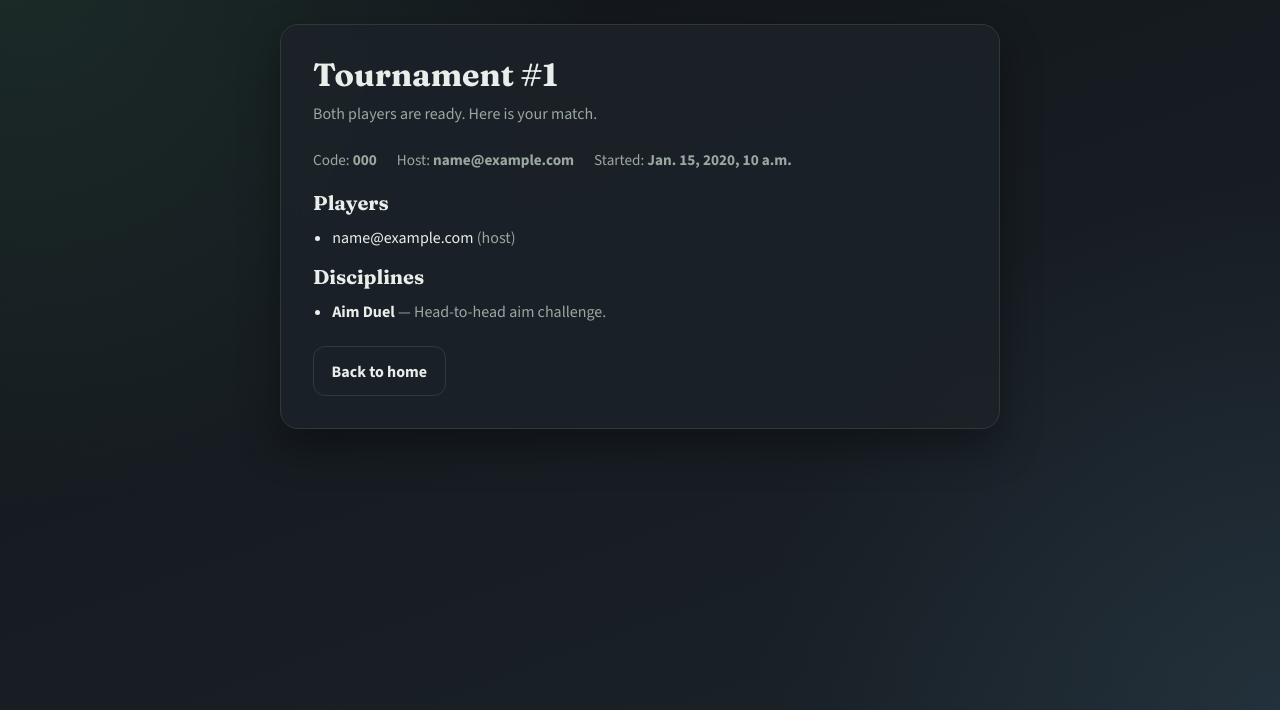
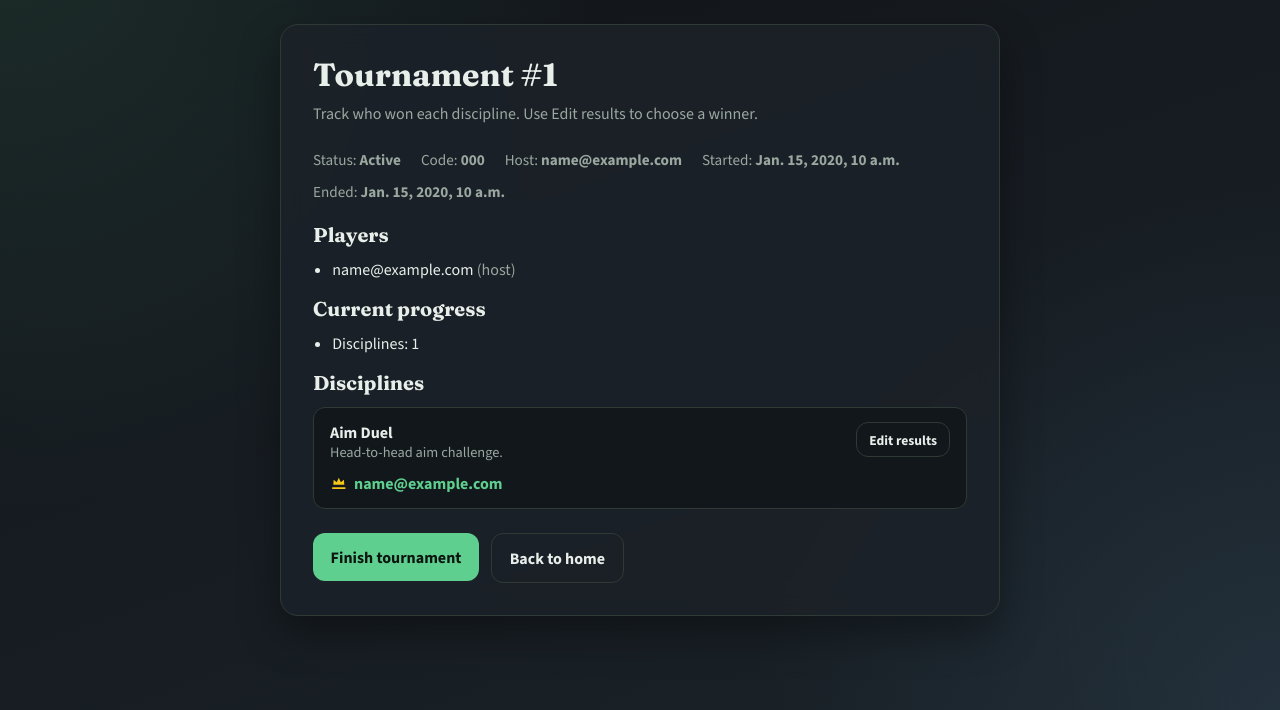
Before and after one commit to Sufl0wer/ultimate_1v1, a Django app: page /tournaments/1/ in a window 1280 px wide. Shown: the part 90-800 px from the top of the page. Run offline with Django 5.2, Linux system fonts and the light colour scheme; a user stored in the database is signed in; data comes from the database, SQL or seed files in the repository; tables that the repository leaves empty hold one stand-in row (values such as "Sample post").

Commit message:
add winner selection. add tournament progress information

```diff
--- a/accounts/models.py
+++ b/accounts/models.py
@@ -68,10 +68,12 @@ class Tournament(models.Model):
     STATUS_WAITING = "waiting"
     STATUS_SELECTING = "selecting"
     STATUS_ACTIVE = "active"
+    STATUS_FINISHED = "finished"
     STATUS_CHOICES = [
         (STATUS_WAITING, "Waiting for opponent"),
         (STATUS_SELECTING, "Selecting disciplines"),
         (STATUS_ACTIVE, "Active"),
+        (STATUS_FINISHED, "Finished"),
     ]
 
     invite_code = models.CharField(max_length=16, unique=True, db_index=True)
@@ -146,6 +148,17 @@ class Tournament(models.Model):
         self.disciplines.set(selected_ids)
         return True
 
+    def finish(self) -> bool:
+        if self.status == self.STATUS_FINISHED:
+            return True
+        if self.status != self.STATUS_ACTIVE:
+            return False
+
+        self.status = self.STATUS_FINISHED
+        self.end_time = timezone.now()
+        self.save(update_fields=["status", "end_time"])
+        return True
+
 
 class TournamentPlayer(models.Model):
     tournament = models.ForeignKey(
@@ -172,3 +185,29 @@ class TournamentPlayer(models.Model):
 
     def __str__(self) -> str:
         return f"{self.user} in {self.tournament}"
+
+
+class TournamentDisciplineResult(models.Model):
+    tournament = models.ForeignKey(
+        Tournament,
+        on_delete=models.CASCADE,
+        related_name="discipline_results",
+    )
+    discipline = models.ForeignKey(
+        Discipline,
+        on_delete=models.CASCADE,
+        related_name="tournament_results",
+    )
+    winner = models.ForeignKey(
+        settings.AUTH_USER_MODEL,
+        on_delete=models.CASCADE,
+        related_name="discipline_wins",
+    )
+    updated_at = models.DateTimeField(auto_now=True)
+
+    class Meta:
+        unique_together = [("tournament", "discipline")]
+        ordering = ["discipline__name"]
+
+    def __str__(self) -> str:
+        return f"{self.discipline} winner: {self.winner}"
--- a/accounts/urls.py
+++ b/accounts/urls.py
@@ -3,9 +3,11 @@ from django.urls import path
 from accounts.tournament_views import (
     tournament_create,
     tournament_detail,
+    tournament_finish,
     tournament_join,
     tournament_lobby,
     tournament_ready,
+    tournament_set_discipline_winner,
     tournament_status,
 )
 from accounts.views import EmailLoginView, EmailLogoutView, RegisterView, VerifyEmailView, home
@@ -20,6 +22,12 @@ urlpatterns = [
     path("tournaments/join/", tournament_join, name="tournament_join"),
     path("tournaments/<int:pk>/lobby/", tournament_lobby, name="tournament_lobby"),
     path("tournaments/<int:pk>/ready/", tournament_ready, name="tournament_ready"),
+    path(
+        "tournaments/<int:pk>/disciplines/winner/",
+        tournament_set_discipline_winner,
+        name="tournament_set_discipline_winner",
+    ),
+    path("tournaments/<int:pk>/finish/", tournament_finish, name="tournament_finish"),
     path("tournaments/<int:pk>/status/", tournament_status, name="tournament_status"),
     path("tournaments/<int:pk>/", tournament_detail, name="tournament_detail"),
 ]
--- a/static/css/style.css
+++ b/static/css/style.css
@@ -263,6 +263,86 @@ input:focus {
   color: var(--ink);
 }
 
+.result-list {
+  display: grid;
+  gap: 0.85rem;
+  margin-bottom: 1rem;
+}
+
+.result-item {
+  padding: 0.9rem 1rem;
+  border: 1px solid var(--line);
+  border-radius: 12px;
+  background: rgba(15, 19, 23, 0.7);
+}
+
+.result-header {
+  display: flex;
+  justify-content: space-between;
+  gap: 1rem;
+  align-items: flex-start;
+  flex-wrap: wrap;
+}
+
+.edit-results-btn {
+  padding: 0.45rem 0.75rem;
+  font-size: 0.85rem;
+  flex-shrink: 0;
+}
+
+.winner-edit {
+  display: grid;
+  grid-template-rows: 0fr;
+  transition: grid-template-rows 0.28s ease;
+}
+
+.winner-edit.is-open {
+  grid-template-rows: 1fr;
+}
+
+.winner-edit-inner {
+  overflow: hidden;
+  min-height: 0;
+}
+
+.winner-pick {
+  display: flex;
+  gap: 0.5rem;
+  flex-wrap: wrap;
+  padding-top: 0.85rem;
+}
+
+.winner-pick form {
+  margin: 0;
+}
+
+.winner-pick .btn {
+  padding: 0.45rem 0.75rem;
+  font-size: 0.85rem;
+}
+
+.winner-pick .btn.is-selected {
+  background: var(--accent);
+  color: #0c1510;
+  border-color: var(--accent);
+}
+
+.winner-text {
+  display: flex;
+  align-items: center;
+  gap: 0.4rem;
+  margin: 0.65rem 0 0;
+  color: var(--accent);
+  font-weight: 650;
+}
+
+.crown-icon {
+  width: 1.1rem;
+  height: 1.1rem;
+  flex-shrink: 0;
+  color: #f5c518;
+}
+
 .field-error {
   color: var(--danger);
   font-size: 0.85rem;
--- a/templates/accounts/home.html
+++ b/templates/accounts/home.html
@@ -33,7 +33,7 @@
         <span class="muted">· {{ tournament.get_status_display }}</span>
         <div class="muted small">Code: {{ tournament.invite_code }}</div>
       </div>
-      {% if tournament.status == "active" %}
+      {% if tournament.status == "active" or tournament.status == "finished" %}
       <a class="btn btn-secondary" href="{% url 'tournament_detail' tournament.pk %}">Open</a>
       {% else %}
       <a class="btn btn-secondary" href="{% url 'tournament_lobby' tournament.pk %}">Lobby</a>
--- a/templates/tournaments/detail.html
+++ b/templates/tournaments/detail.html
@@ -3,13 +3,21 @@
 {% block content %}
 <section class="panel panel-wide">
   <h1>Tournament #{{ tournament.id }}</h1>
-  <p class="lead">Both players are ready. Here is your match.</p>
+  {% if tournament.status == "finished" %}
+  <p class="lead">This tournament is finished.</p>
+  {% else %}
+  <p class="lead">Track who won each discipline. Use Edit results to choose a winner.</p>
+  {% endif %}
 
   <div class="status-row">
+    <span>Status: <strong>{{ tournament.get_status_display }}</strong></span>
     <span>Code: <strong>{{ tournament.invite_code }}</strong></span>
     <span>Host: <strong>{{ tournament.host.email }}</strong></span>
     {% if tournament.start_time %}
     <span>Started: <strong>{{ tournament.start_time }}</strong></span>
+    {% endif %}
+    {% if tournament.end_time %}
+    <span>Ended: <strong>{{ tournament.end_time }}</strong></span>
     {% endif %}
   </div>
 
@@ -20,22 +28,121 @@
     {% endfor %}
   </ul>
 
-  <h2 class="section-title">Disciplines</h2>
+  <h2 class="section-title">Current progress</h2>
   <ul class="plain-list">
-    {% for discipline in tournament.disciplines.all %}
-    <li>
-      <strong>{{ discipline.name }}</strong>
-      {% if discipline.description %}
-      <span class="muted"> — {{ discipline.description }}</span>
-      {% endif %}
-    </li>
-    {% empty %}
-    <li class="muted">No disciplines were selected.</li>
-    {% endfor %}
+    {% if scoreboard|length >= 2 %}
+      <li>{{ scoreboard.0.user.email }} {{ scoreboard.0.score }} : {{ scoreboard.1.score }} {{ scoreboard.1.user.email }}</li>
+    {% endif %}
+    <li>Disciplines: {{ discipline_count }}</li>
   </ul>
 
+  <h2 class="section-title">Disciplines</h2>
+  <div class="result-list">
+    {% for row in discipline_rows %}
+    <div class="result-item" data-result-item>
+      <div class="result-header">
+        <div>
+          <strong>{{ row.discipline.name }}</strong>
+          {% if row.discipline.description %}
+          <div class="muted small">{{ row.discipline.description }}</div>
+          {% endif %}
+        </div>
+        {% if tournament.status == "active" %}
+        <button
+          class="btn btn-secondary edit-results-btn"
+          type="button"
+          data-edit-results
+          aria-expanded="false"
+        >
+          Edit results
+        </button>
+        {% endif %}
+      </div>
+
+      {% if tournament.status == "active" %}
+      <div class="winner-edit" data-winner-edit>
+        <div class="winner-edit-inner">
+          <div class="winner-pick">
+            {% for player in row.players %}
+            <form method="post" action="{% url 'tournament_set_discipline_winner' tournament.pk %}">
+              {% csrf_token %}
+              <input type="hidden" name="discipline_id" value="{{ row.discipline.id }}">
+              <input type="hidden" name="winner_id" value="{{ player.user.id }}">
+              <button
+                class="btn btn-secondary {% if row.winner and row.winner.id == player.user.id %}is-selected{% endif %}"
+                type="submit"
+                data-winner-choice
+              >
+                {{ player.user.email }}
+              </button>
+            </form>
+            {% endfor %}
+          </div>
+        </div>
+      </div>
+      {% endif %}
+
+      {% if row.winner %}
+      <p class="winner-text">
+        <svg class="crown-icon" viewBox="0 0 24 24" aria-hidden="true" focusable="false">
+          <path fill="currentColor" d="M3 18h18v2.5H3V18zm1.5-3.5L5 8l4.2 3.2L12 5l2.8 6.2L19 8l.5 6.5H4.5z"/>
+        </svg>
+        {{ row.winner.email }}
+      </p>
+      {% endif %}
+    </div>
+    {% empty %}
+    <p class="muted">No disciplines were selected.</p>
+    {% endfor %}
+  </div>
+
   <div class="actions">
+    {% if tournament.status == "active" %}
+    <form method="post" action="{% url 'tournament_finish' tournament.pk %}">
+      {% csrf_token %}
+      <button class="btn" type="submit">Finish tournament</button>
+    </form>
+    {% endif %}
     <a class="btn btn-secondary" href="{% url 'home' %}">Back to home</a>
   </div>
 </section>
+
+{% if tournament.status == "active" %}
+<script>
+  (function () {
+    function closePanel(item) {
+      const panel = item.querySelector("[data-winner-edit]");
+      const button = item.querySelector("[data-edit-results]");
+      if (!panel || !button) return;
+      panel.classList.remove("is-open");
+      button.setAttribute("aria-expanded", "false");
+    }
+
+    function openPanel(item) {
+      const panel = item.querySelector("[data-winner-edit]");
+      const button = item.querySelector("[data-edit-results]");
+      if (!panel || !button) return;
+      panel.classList.add("is-open");
+      button.setAttribute("aria-expanded", "true");
+    }
+
+    document.querySelectorAll("[data-result-item]").forEach(function (item) {
+      const toggle = item.querySelector("[data-edit-results]");
+      if (!toggle) return;
+
+      toggle.addEventListener("click", function () {
+        const isOpen = item.querySelector("[data-winner-edit]")?.classList.contains("is-open");
+        document.querySelectorAll("[data-result-item]").forEach(closePanel);
+        if (!isOpen) openPanel(item);
+      });
+
+      item.querySelectorAll("[data-winner-choice]").forEach(function (choice) {
+        choice.addEventListener("click", function () {
+          closePanel(item);
+        });
+      });
+    });
+  })();
+</script>
+{% endif %}
 {% endblock %}
```
Also changed, not shown: accounts/admin.py (+9 -1 lines), accounts/tournament_views.py (+107 -3 lines), accounts/migrations/0006_alter_tournament_status.py (added), accounts/migrations/0007_tournament_discipline_result.py (added).
